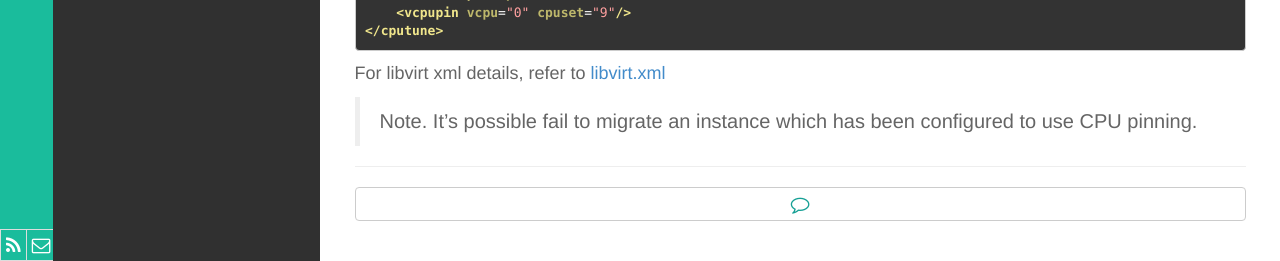
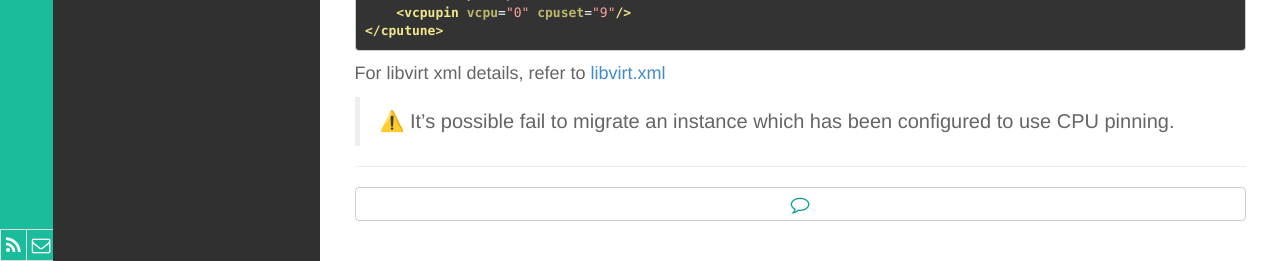
Before and after one commit to wenchma/wenchma.github.io, a Jekyll site: the page built from _posts/2016-12-14-configure-nova-with-numa.md, in a window 1280 px wide. Shown: the part 3868-4129 px from the top of the page. Built offline with Jekyll 4.4.1, drawn with Linux system fonts in a browser that asks for light colours; emoji names are drawn with the system emoji font.

```diff
--- a/_posts/2016-12-14-configure-nova-with-numa.md
+++ b/_posts/2016-12-14-configure-nova-with-numa.md
@@ -150,4 +150,4 @@ Check the instance libvirt xml configuration:
 
 For libvirt xml details, refer to [libvirt.xml](https://libvirt.org/formatdomain.html)
 
-> Note. It's possible fail to migrate an instance which has been configured to use CPU pinning.
+> :warning: It's possible fail to migrate an instance which has been configured to use CPU pinning.
```
